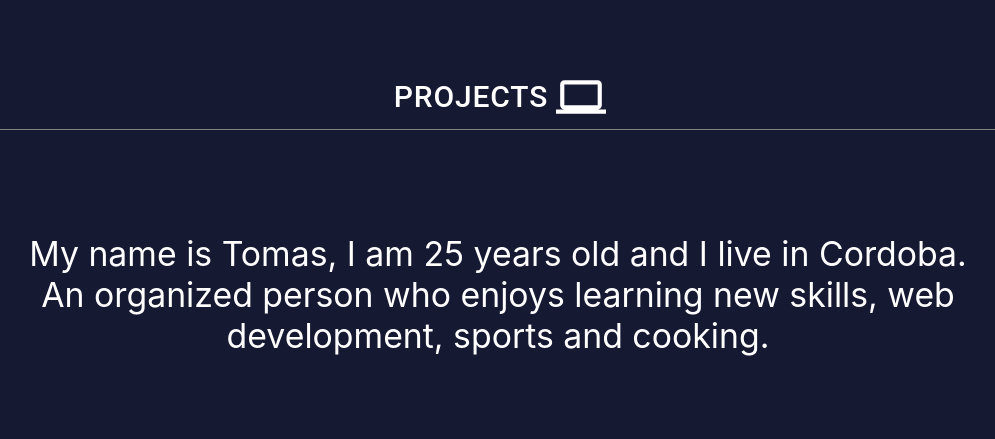
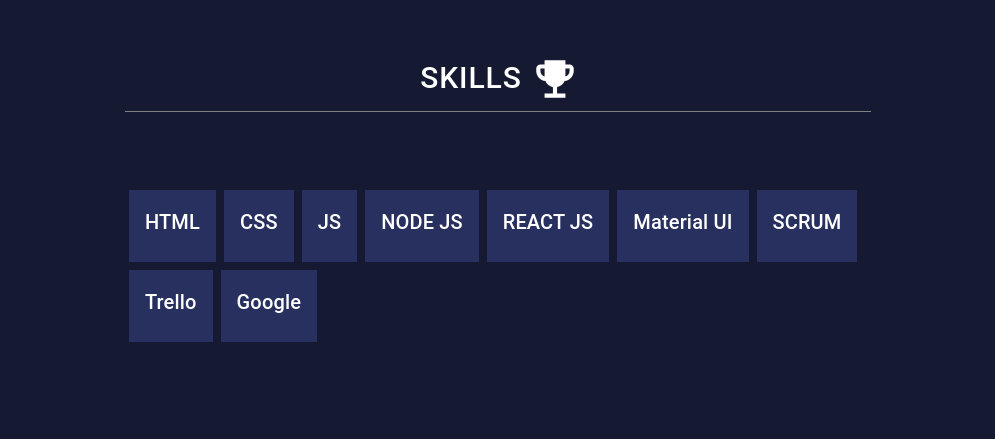
Before and after one commit to tomasVergara14/portfolio-tomas-vergara, a React (Create React App) app: page / in a window 1280 px wide. Shown: the part 1841-2280 px from the top of the page, without its empty margins (142-1137 px from the left). Built offline with nearby package versions, Linux system fonts and the light colour scheme.

Commit message:
skills card

```diff
--- a/src/App.css
+++ b/src/App.css
@@ -13,6 +13,7 @@
   justify-content: center;
   font-size: calc(10px + 2vmin);
   color: white;
+
 }
 .homePage{
   width: 100%;
--- a/src/App.js
+++ b/src/App.js
@@ -5,6 +5,7 @@
 
 import Home from './Components/Pages/Home/Home';
 import About from './Components/Pages/About/About';
+import Skills from './Components/Pages/Skills/Skills';
 import Projects from './Components/Pages/Projects/Projects';
 
 function App() {
@@ -16,6 +17,9 @@
       </div>
       <div className="aboutPage" id="about">
         <Pages id="about"  body={<About/>} />
+      </div>
+      <div className="skillsPage" id="skills">
+        <Pages id="skills"  body={<Skills/>} />
       </div>
       <div id="projects">
         <Pages id="projects"  body={<Projects/>}/>
--- /dev/null
+++ b/src/Components/Elements/Cards/SkillsCards.jsx
@@ -0,0 +1,26 @@
+import React from 'react'
+
+import { Box } from '@material-ui/core'
+import { Card } from '@material-ui/core'
+import { CardActions } from '@material-ui/core'
+import { CardContent } from '@material-ui/core'
+import { Typography } from '@material-ui/core'
+
+const SkillsCards = ({skill}) => {
+
+
+    return (
+        <Box component="span"
+        sx={{
+            backgroundColor:"#28305f",
+            display:"flex",
+            margin:4
+        }} >
+            <CardContent>
+                <Typography variant="h6" component="p" >{skill}</Typography>
+            </CardContent>
+        </Box>
+    )
+}
+
+export default SkillsCards
--- /dev/null
+++ b/src/Components/Elements/Icons/SkillsIcons.jsx
@@ -0,0 +1,24 @@
+import React from 'react'
+
+import { Button } from '@material-ui/core'
+import { EmojiEvents } from '@material-ui/icons'
+
+const SkillsIcons = () => {
+    return (
+        <Button
+            href={`#skills`}
+            variant="text"
+            style={{
+                color:"white",
+                fontSize:30,
+            }}
+            endIcon={<EmojiEvents
+                style={{
+                    fontSize:50
+                }}/>}>
+                    Skills
+            </Button>
+    )
+}
+
+export default SkillsIcons
--- a/src/Components/Elements/NavBar/NavBar.jsx
+++ b/src/Components/Elements/NavBar/NavBar.jsx
@@ -9,6 +9,7 @@
         <div className="containerButtonsNavBar">
             <StyleButtonNavBar name ="home"/>
             <StyleButtonNavBar name ="about"/>
+            <StyleButtonNavBar name ="skills"/>
             <StyleButtonNavBar name ="projects"/>
             <StyleButtonNavBar name ="contact"/>
         </div>
--- /dev/null
+++ b/src/Components/Pages/Skills/Skills.css
@@ -0,0 +1,20 @@
+.skillsCard{
+    display: flex;
+    justify-content: center;
+    align-items:center;
+    flex-direction: column;
+    font-size: 1.3em;
+    width: 80%;
+}
+.skillsTitle{
+    width: 100%;
+    margin: 10%;
+    display: flex;
+    justify-content: center;
+    align-items: center;
+    border-bottom: 1px solid gray;
+}
+.skillsList{
+    display: flex;
+    flex-wrap: wrap;
+}
--- /dev/null
+++ b/src/Components/Pages/Skills/Skills.jsx
@@ -0,0 +1,30 @@
+import React from 'react'
+
+import SkillsIcons from '../../Elements/Icons/SkillsIcons'
+import SkillsCards from '../../Elements/Cards/SkillsCards'
+
+import './Skills.css'
+
+const Skills = () => {
+    return (
+        <div className="skillsCard">
+            <div className="skillsTitle">
+            <SkillsIcons/>
+            </div>
+            <div className="skillsList">
+                <SkillsCards skill="HTML"/>
+                <SkillsCards skill="CSS"/>
+                <SkillsCards skill="JS"/>
+                <SkillsCards skill="NODE JS"/>
+                <SkillsCards skill="REACT JS"/>
+                <SkillsCards skill="Material UI"/>
+                <SkillsCards skill="SCRUM"/>
+                <SkillsCards skill="Trello"/>
+                <SkillsCards skill="Google"/>
+            </div>
+
+        </div>
+    )
+}
+
+export default Skills
```
